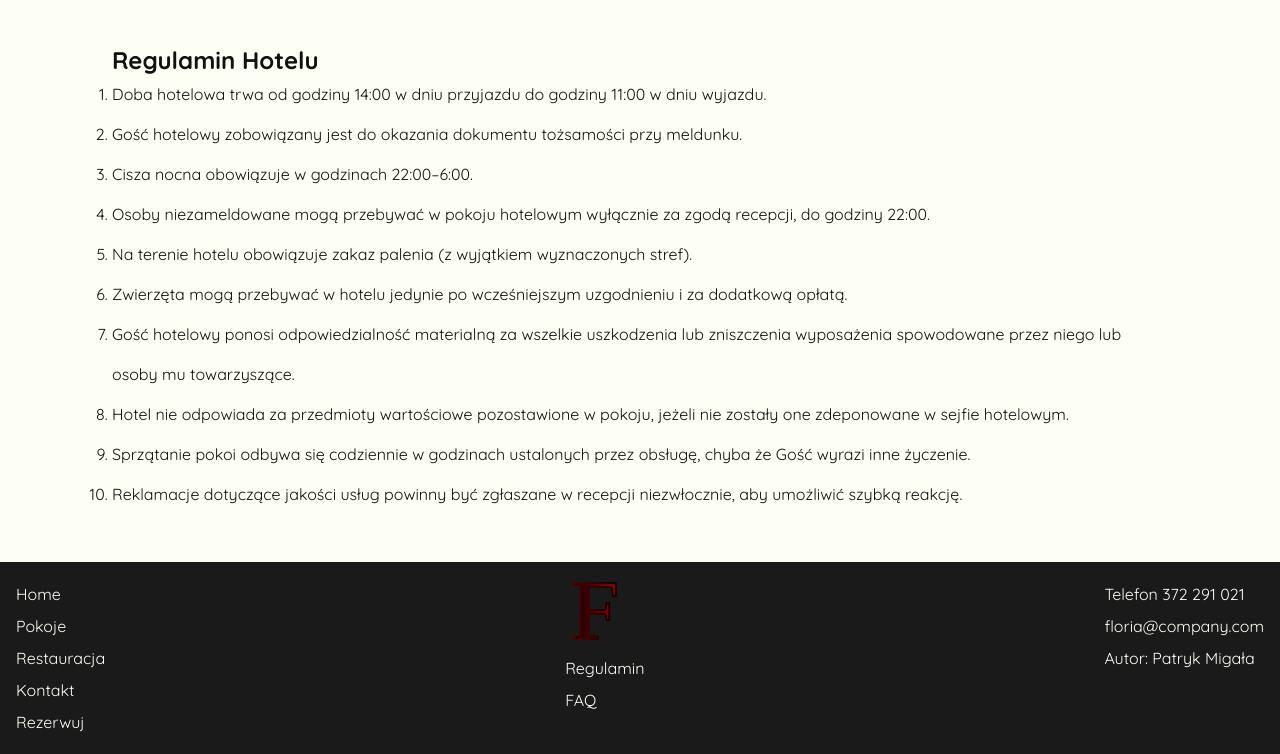
After one commit to Liras333/hotel-school-project, a PHP site: page /pages/regulamin.html in a window 1280 px wide. The commit adds this page. Shown: the part 681-1435 px from the top of the page. Run offline with PHP 8.4, Linux system fonts and the light colour scheme.

Commit message:
add regulamin and faq pages

```diff
--- a/pages/pokoje/p-1-osoba1.php
+++ b/pages/pokoje/p-1-osoba1.php
@@ -95,8 +95,8 @@
                     <ul>
 
                         <li><img src="../../source/logo.svg" alt="logo"></li>
-                        <li><a href="./regulamin.html">Regulamin</a></li>
-                        <li><a href="./faq.html">FAQ</a></li>
+                        <li><a href="../regulamin.html">Regulamin</a></li>
+                        <li><a href="../faq.html">FAQ</a></li>
                     </ul>
                 </div>
                 <div>
--- a/pages/pokoje/p-1-osoba2.php
+++ b/pages/pokoje/p-1-osoba2.php
@@ -98,8 +98,8 @@
                     <ul>
 
                         <li><img src="../../source/logo.svg" alt="logo"></li>
-                        <li><a href="./regulamin.html">Regulamin</a></li>
-                        <li><a href="./faq.html">FAQ</a></li>
+                        <li><a href="../regulamin.html">Regulamin</a></li>
+                        <li><a href="../faq.html">FAQ</a></li>
                     </ul>
                 </div>
                 <div>
--- a/pages/pokoje/p-2-osoby1.php
+++ b/pages/pokoje/p-2-osoby1.php
@@ -99,8 +99,8 @@
                     <ul>
 
                         <li><img src="../../source/logo.svg" alt="logo"></li>
-                        <li><a href="./regulamin.html">Regulamin</a></li>
-                        <li><a href="./faq.html">FAQ</a></li>
+                        <li><a href="../regulamin.html">Regulamin</a></li>
+                        <li><a href="../faq.html">FAQ</a></li>
                     </ul>
                 </div>
                 <div>
--- a/pages/pokoje/p-2-osoby2.php
+++ b/pages/pokoje/p-2-osoby2.php
@@ -97,8 +97,8 @@
                     <ul>
 
                         <li><img src="../../source/logo.svg" alt="logo"></li>
-                        <li><a href="./regulamin.html">Regulamin</a></li>
-                        <li><a href="./faq.html">FAQ</a></li>
+                        <li><a href="../regulamin.html">Regulamin</a></li>
+                        <li><a href="../faq.html">FAQ</a></li>
                     </ul>
                 </div>
                 <div>
--- a/pages/pokoje/p-2-osoby3.php
+++ b/pages/pokoje/p-2-osoby3.php
@@ -97,8 +97,8 @@
                     <ul>
 
                         <li><img src="../../source/logo.svg" alt="logo"></li>
-                        <li><a href="./regulamin.html">Regulamin</a></li>
-                        <li><a href="./faq.html">FAQ</a></li>
+                        <li><a href="../regulamin.html">Regulamin</a></li>
+                        <li><a href="../faq.html">FAQ</a></li>
                     </ul>
                 </div>
                 <div>
--- a/pages/pokoje/p-2-osoby4.php
+++ b/pages/pokoje/p-2-osoby4.php
@@ -99,8 +99,8 @@
                     <ul>
 
                         <li><img src="../../source/logo.svg" alt="logo"></li>
-                        <li><a href="./regulamin.html">Regulamin</a></li>
-                        <li><a href="./faq.html">FAQ</a></li>
+                        <li><a href="../regulamin.html">Regulamin</a></li>
+                        <li><a href="../faq.html">FAQ</a></li>
                     </ul>
                 </div>
                 <div>
--- a/pages/pokoje/p-4-osoby1.php
+++ b/pages/pokoje/p-4-osoby1.php
@@ -101,8 +101,8 @@
                     <ul>
 
                         <li><img src="../../source/logo.svg" alt="logo"></li>
-                        <li><a href="./regulamin.html">Regulamin</a></li>
-                        <li><a href="./faq.html">FAQ</a></li>
+                        <li><a href="../regulamin.html">Regulamin</a></li>
+                        <li><a href="../faq.html">FAQ</a></li>
                     </ul>
                 </div>
                 <div>
--- a/pages/pokoje/p-4-osoby2.php
+++ b/pages/pokoje/p-4-osoby2.php
@@ -100,8 +100,8 @@
                     <ul>
 
                         <li><img src="../../source/logo.svg" alt="logo"></li>
-                        <li><a href="./regulamin.html">Regulamin</a></li>
-                        <li><a href="./faq.html">FAQ</a></li>
+                        <li><a href="../regulamin.html">Regulamin</a></li>
+                        <li><a href="../faq.html">FAQ</a></li>
                     </ul>
                 </div>
                 <div>
--- a/pages/pokoje/p-6-osob.php
+++ b/pages/pokoje/p-6-osob.php
@@ -99,8 +99,8 @@
                     <ul>
 
                         <li><img src="../../source/logo.svg" alt="logo"></li>
-                        <li><a href="./regulamin.html">Regulamin</a></li>
-                        <li><a href="./faq.html">FAQ</a></li>
+                        <li><a href="../regulamin.html">Regulamin</a></li>
+                        <li><a href="../faq.html">FAQ</a></li>
                     </ul>
                 </div>
                 <div>
--- /dev/null
+++ b/pages/regulamin.html
@@ -0,0 +1,116 @@
+<!DOCTYPE html>
+<html lang="pl">
+    <head>
+        <link rel="stylesheet" href="https://fonts.googleapis.com/css2?family=Material+Symbols+Outlined:opsz,wght,FILL,GRAD@20..48,100..700,0..1,-50..200&icon_names=keyboard_double_arrow_down" />
+        <meta charset="UTF-8">
+        <meta name="viewport" content="width=device-width, initial-scale=1.0">
+        <meta type="description" content="Popularny hotel o różnorodnych pokojach dla każdego" />
+        <link rel="stylesheet" href="../styles/globalStyles.css">
+        <link rel="stylesheet" href="../styles/regulamin.css">
+        <link rel="icon" href="../source/logo.svg" />
+        <title>Hotel Floria</title>
+    </head>
+    <body>
+            <div id="header-container" >
+                <nav class="mobile-navigation">
+                    <ul>
+                        <li><img src="../source/logo.svg" /></li>
+                        <li><a href="../index.php">Hotel</a></li>
+                        <li><a href="./pokoje.php">Pokoje</a></li>
+                        <li><a href="./restauracja.php">Restauracja</a></li>
+                        <li><a href="./kontakt.php">Kontakt</a></li>
+                        <li ><a href="./rezerwacja.php">Rezerwuj</a></li>
+                    </ul>
+                </nav>
+                <header id="header-in-scroll" class="hide-header">
+                    <img src="../source/logo.svg" alt="logo" />
+                    <nav>
+                        <ul>
+                            <li><a href="../index.php">Hotel</a></li>
+                            <li class="active"><a href="./pokoje.php">Pokoje</a></li>
+                            <li><a href="./restauracja.php">Restauracja</a></li>
+                            <li><a href="./kontakt.php">Kontakt</a></li>
+                            <li><a href="./rezerwacja.php">Rezerwuj</a></li>
+                        </ul>
+                    </nav>
+
+                    <img src="../source/menu-icon.png" class="menu-icon" />
+                    </header>
+
+                    <header id="header-initial" class="" >
+                    <img src="../source/logo.svg" alt="logo" />
+                    <nav>
+                        <ul>
+                            <li><a href="../index.php">Hotel</a></li>
+                            <li><a href="./pokoje.php">Pokoje</a></li>
+                            <li><a href="./restauracja.php">Restauracja</a></li>
+                            <li ><a href="./kontakt.php">Kontakt</a></li>
+                            <li><a href="./rezerwacja.php">Rezerwuj</a></li>
+                        </ul>
+                    </nav>
+                </header>
+                    <h1>
+                        Regulamin
+                    </h1>
+            </div>
+
+            <main>
+                <section>
+                    <h2>Regulamin Hotelu</h2>
+                    <ol>
+                        <li>Doba hotelowa trwa od godziny 14:00 w dniu przyjazdu do godziny 11:00 w dniu wyjazdu.</li>
+
+                        <li>Gość hotelowy zobowiązany jest do okazania dokumentu tożsamości przy meldunku.</li>
+
+                        <li>Cisza nocna obowiązuje w godzinach 22:00–6:00.</li>
+
+                        <li>Osoby niezameldowane mogą przebywać w pokoju hotelowym wyłącznie za zgodą recepcji, do godziny 22:00.</li>
+
+                        <li>Na terenie hotelu obowiązuje zakaz palenia (z wyjątkiem wyznaczonych stref).</li>
+
+                        <li>Zwierzęta mogą przebywać w hotelu jedynie po wcześniejszym uzgodnieniu i za dodatkową opłatą.</li>
+
+                        <li>Gość hotelowy ponosi odpowiedzialność materialną za wszelkie uszkodzenia lub zniszczenia wyposażenia spowodowane przez niego lub osoby mu towarzyszące.</li>
+
+                        <li>Hotel nie odpowiada za przedmioty wartościowe pozostawione w pokoju, jeżeli nie zostały one zdeponowane w sejfie hotelowym.</li>
+
+                        <li>Sprzątanie pokoi odbywa się codziennie w godzinach ustalonych przez obsługę, chyba że Gość wyrazi inne życzenie.</li>
+
+                        <li>Reklamacje dotyczące jakości usług powinny być zgłaszane w recepcji niezwłocznie, aby umożliwić szybką reakcję.</li>
+                    </ol>
+                </section>
+            </main>
+            <footer>
+                <div>
+                 <ul>
+                    <li><a href="../index.php">Home</a></li>
+                    <li><a href="./pokoje.php">Pokoje</a></li>
+                    <li><a href="./restauracja.php">Restauracja</a></li>
+                    <li><a href="./kontakt.php">Kontakt</a></li>
+                    <li><a href="./rezerwacja.php">Rezerwuj</a></li>
+                </ul>
+                </div>
+
+                <div>
+                    <ul>
+
+                        <li><img src="../source/logo.svg" alt="logo"></li>
+                        <li><a href="./regulamin.html">Regulamin</a></li>
+                        <li><a href="./faq.html">FAQ</a></li>
+                    </ul>
+                </div>
+                <div>
+
+                    <ul>
+                        <li>Telefon 372 291 021</li>
+                        <li>floria@company.com</li>
+                        <li>Autor: Patryk Migała</li>
+                    </ul>
+                </div>
+                </footer>
+    </body>
+
+    <script src="../scripts/handleHeaders.js"></script>
+    <script src="../scripts/handleMenu.js"></script>
+
+</html>
--- /dev/null
+++ b/styles/faq.css
@@ -0,0 +1,3 @@
+#header-container{
+    background-image: url('../source/recepcja.png');
+}
--- /dev/null
+++ b/styles/regulamin.css
@@ -0,0 +1,7 @@
+#header-container{
+    background-image: url('../source/recepcja.png');
+}
+
+ol{
+    line-height: 2.5rem;
+}
```
Also changed, not shown: pages/faq.html (added, +96 -0 lines).
